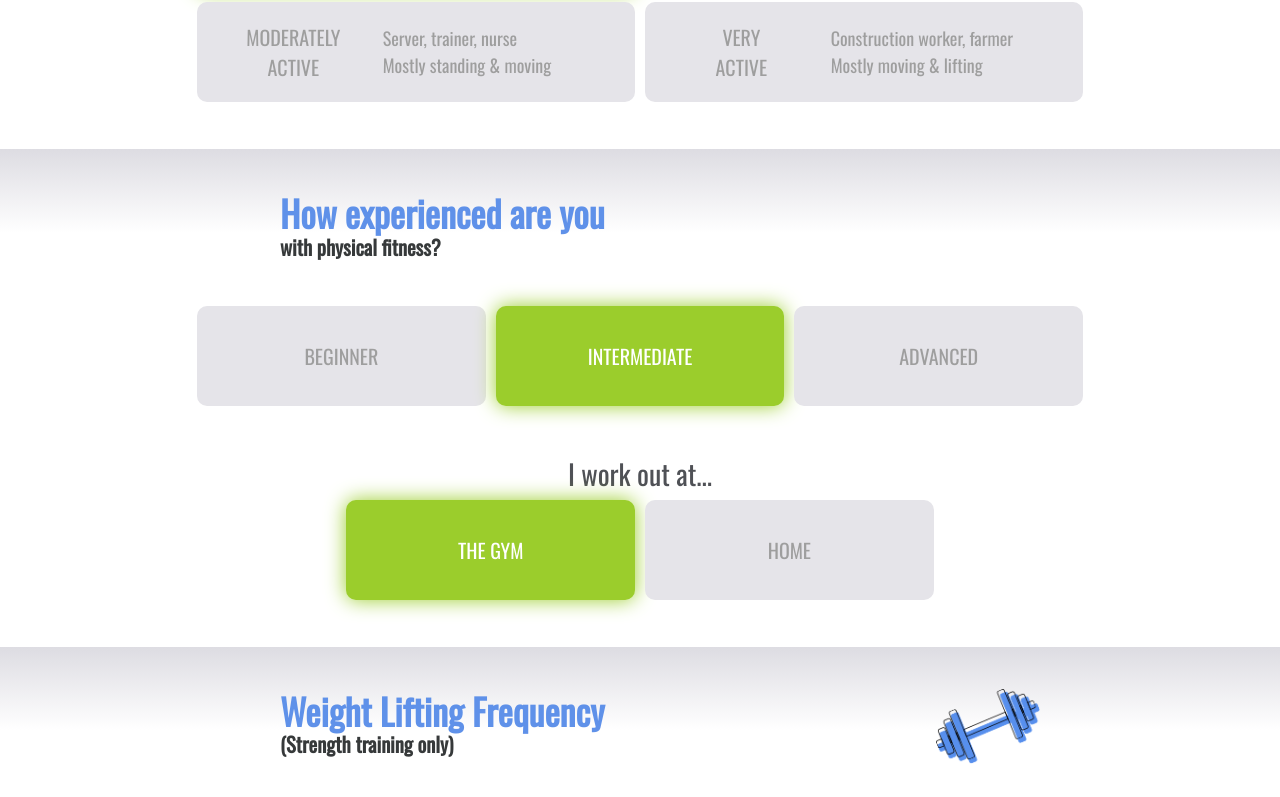
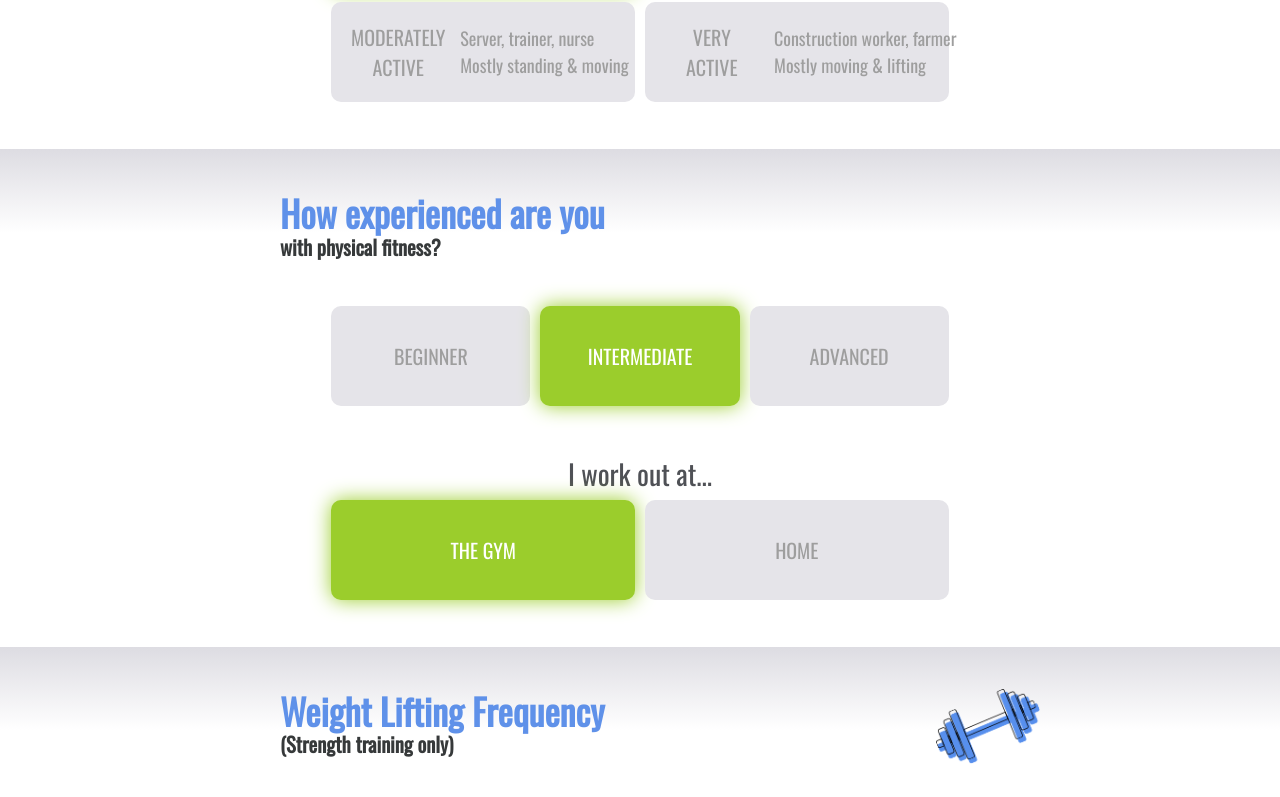
Before and after one commit to AreebVohra/macro-fitness-calculator, a React (Create React App) app: page / in a window 1280 px wide. Shown: the part 1697-2494 px from the top of the page. Built offline with nearby package versions, Linux system fonts and the light colour scheme.

Commit message:
physical fitness done

```diff
--- a/src/App.css
+++ b/src/App.css
@@ -1746,3 +1746,19 @@ button:focus {
     font-size: 24px!important
   }
 }
+
+@media (min-width: 576px) {
+  .active-job-day-routine {
+    margin: 5px;
+    width: calc(100% - 10px);
+    display: inline-block;
+  }
+}
+
+@media (min-width: 768px) {
+  .active-job-day-routine {
+    margin: 5px;
+    width: calc(35% - 10px);
+    display: inline-block;
+  }
+}
--- a/src/App.js
+++ b/src/App.js
@@ -61,26 +61,19 @@ export default class App extends Component {
       goalWeightInPounds: 305,
 
       activeJobDayRoutine: [
-        {
-          label: 'sedentary',
-          description: 'Desk job, work from home\nVery little activity',
-          active: true
-        },
-        {
-          label: 'lightly\nactive',
-          description: 'Teacher, host, usher\nSome standing & moving',
-          active: false
-        },
-        {
-          label: 'moderately\nactive',
-          description: 'Server, trainer, nurse\nMostly standing & moving',
-          active: false
-        },
-        {
-          label: 'Very\nactive',
-          description: 'Construction worker, farmer\nMostly moving & lifting',
-          active: false
-        }
+        { label: 'sedentary', description: 'Desk job, work from home\nVery little activity', active: true },
+        { label: 'lightly\nactive', description: 'Teacher, host, usher\nSome standing & moving', active: false },
+        { label: 'moderately\nactive', description: 'Server, trainer, nurse\nMostly standing & moving', active: false },
+        { label: 'Very\nactive', description: 'Construction worker, farmer\nMostly moving & lifting', active: false }
+      ],
+      fitness_experience: [
+        { label: 'Beginner', active: false },
+        { label: 'Intermediate', active: true },
+        { label: 'Advanced', active: false }
+      ],
+      fitness_location: [
+        { label: 'The Gym', active: true },
+        { label: 'Home', active: false }
       ]
     }
   }
@@ -97,8 +90,22 @@ export default class App extends Component {
     await this.setState({ activeJobDayRoutine: a })
   }
 
+  selectFitnessExperience = async (index) => {
+    let a = this.state.fitness_experience;
+    a[0]['active'] = false; a[1]['active'] = false; a[2]['active'] = false;
+    a[index]['active'] = true;
+    await this.setState({ fitness_experience: a })
+  }
+
+  selectFitnessLocation = async (index) => {
+    let a = this.state.fitness_location;
+    a[0]['active'] = false; a[1]['active'] = false;
+    a[index]['active'] = true;
+    await this.setState({ fitness_location: a })
+  }
+
   render() {
-    const { heightInFeet, currentWeightInPounds, gender, age, imperialMetric, goalWeightInPounds, bodyFat, liftingDaysPerWeek, liftingMinutesPerDay, cardioDaysPerWeek, cardioMinutesPerDay, activeJobDayRoutine } = this.state
+    const { heightInFeet, currentWeightInPounds, gender, age, imperialMetric, goalWeightInPounds, bodyFat, liftingDaysPerWeek, liftingMinutesPerDay, cardioDaysPerWeek, cardioMinutesPerDay, activeJobDayRoutine, fitness_experience, fitness_location } = this.state
     return (
       <div id="calc_container">
         <div className="CalcContainer" style={{ boxSizing: 'border-box', display: 'flex', }}>
@@ -219,8 +226,8 @@ export default class App extends Component {
                 <div className="quad-input-container" style={{ margin: '0px auto' }}>
                   {
                     activeJobDayRoutine.map((item, index) => (
-                      <div key={index} style={{ margin: '5px', width: 'calc(50% - 10px)', display: 'inline-block', }}>
-                        <button onClick={() => this.selectActiveJobRoutine(index)} style={{ width: '100%' }} id="daily_activity0" className={item.active === true ? 'cf-button selected' : 'cf-button'} findex="11" kfocus="false">
+                      <div key={index} className="active-job-day-routine">
+                        <button onClick={() => this.selectActiveJobRoutine(index)} style={{ width: '100%' }} id={'daily_activity' + index.toString()} className={item.active === true ? 'cf-button selected' : 'cf-button'} findex="11" kfocus="false">
                           <div className="cf-button-text-wrapper">
                             <div className={item.active === true ? 'with-desc cf-button-label-selected' : 'with-desc cf-button-label'}>{item.label}</div>
                             <div className="cf-center-desc">
@@ -247,47 +254,34 @@ export default class App extends Component {
               <div tabIndex="-1" className="cf-margin"></div>
               <div className="">
                 <div className="quad-input-container" style={{ margin: '0px auto' }}>
-                  <div style={{ margin: 5, width: 'calc(33.3333% - 10px)', display: 'inline-block' }}>
-                    <button style={{ width: '100%' }} id="fitness_experience0" className="cf-button" findex="15" kfocus="false">
+                  {
+                    fitness_experience.map((item, index) => (
+                      <div style={{ margin: 5, width: 'calc(23.3333% - 10px)', display: 'inline-block' }}>
+                        <button onClick={() => this.selectFitnessExperience(index)} style={{ width: '100%' }} id={'fitness_experience' + index.toString()} className={item.active === true ? 'cf-button selected' : 'cf-button'} findex="15" kfocus="false">
                           <div className="cf-button-text-wrapper">
-                        <div className="cf-button-label">Beginner</div>
+                            <div className={item.active === true ? 'cf-button-label-selected' : 'cf-button-label'}>{item.label}</div>
                           </div>
                         </button>
                       </div>
-                  <div style={{ margin: 5, width: 'calc(33.3333% - 10px)', display: 'inline-block' }}>
-                    <button style={{ width: '100%' }} id="fitness_experience1" className="cf-button selected" findex="16" kfocus="false">
-                      <div className="cf-button-text-wrapper">
-                        <div className="cf-button-label-selected">Intermediate</div>
-                      </div>
-                    </button>
-                  </div>
-                  <div style={{ margin: 5, width: 'calc(33.3333% - 10px)', display: 'inline-block' }}>
-                    <button style={{ width: '100%' }} id="fitness_experience2" className="cf-button" findex="17" kfocus="false">
-                      <div className="cf-button-text-wrapper">
-                        <div className="cf-button-label">Advanced</div>
-                      </div>
-                    </button>
-                  </div>
+                    ))
+                  }
                 </div>
               </div>
               <div tabIndex="-1" className="cf-margin"></div>
               <div className="iam-text">I work out at...</div>
               <div className="">
                 <div className="quad-input-container" style={{ margin: '0px auto' }}>
-                  <div style={{ margin: 5, width: 'calc(33.3333% - 10px)', display: 'inline-block' }}>
-                    <button style={{ width: '100%' }} id="fitness_location0" className="cf-button selected" findex="18" kfocus="false">
+                  {
+                    fitness_location.map((item, index) => (
+                      <div style={{ margin: 5, width: 'calc(35% - 10px)', display: 'inline-block' }}>
+                        <button onClick={() => this.selectFitnessLocation(index)} style={{ width: '100%' }} id={'fitness_location' + index.toString()} className={item.active === true ? 'cf-button selected' : 'cf-button'} findex="19" kfocus="false">
                           <div className="cf-button-text-wrapper">
-                        <div className="cf-button-label-selected">The Gym</div>
+                            <div className={item.active === true ? 'cf-button-label-selected' : 'cf-button-label'}>{item.label}</div>
                           </div>
                         </button>
                       </div>
-                  <div style={{ margin: 5, width: 'calc(33.3333% - 10px)', display: 'inline-block' }}>
-                    <button style={{ width: '100%' }} id="fitness_location1" className="cf-button" findex="19" kfocus="false">
-                      <div className="cf-button-text-wrapper">
-                        <div className="cf-button-label">Home</div>
-                      </div>
-                    </button>
-                  </div>
+                    ))
+                  }
                 </div>
               </div>
               <div tabIndex="-1" className="cf-margin"></div>
```
Also changed, not shown: 1 other file (tests, documents, lock files or other folders). Lines whose indentation alone changed are shown as unchanged.
